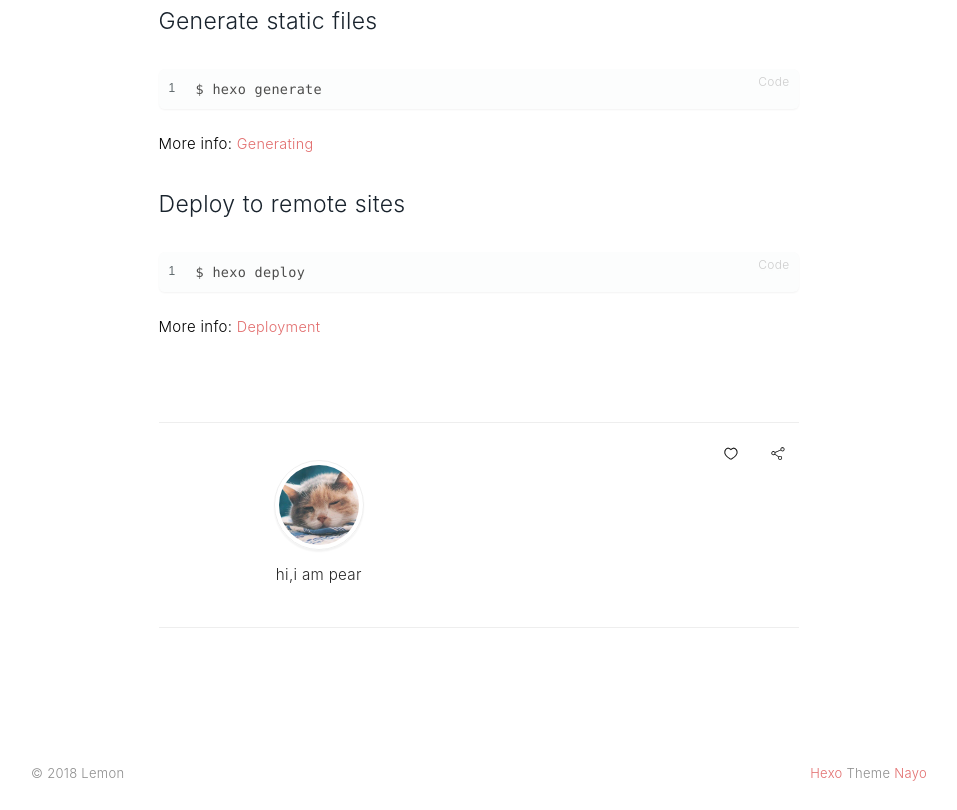
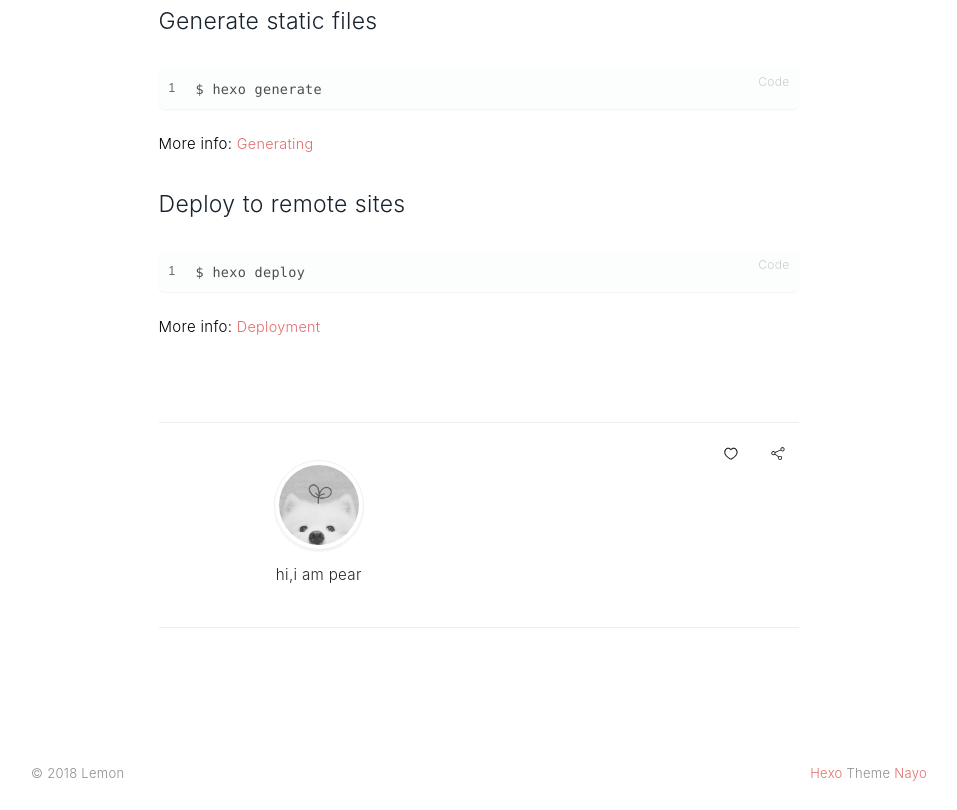
Before and after one commit to Peartomato/peartomato.github.io, a plain HTML site: page 2018/04/08/hello-world/index.html in a window 1280 px wide. Shown: the part 824-1634 px from the top of the page, without its empty margins (161-1118 px from the left). Drawn offline with Linux system fonts and the light colour scheme.

Commit message:
Site updated: 2018-04-09 00:39:01

```diff
--- a/2018/04/08/hello-world/index.html
+++ b/2018/04/08/hello-world/index.html
@@ -127,7 +127,7 @@
 
 <div class="post-footer">
   <div class="pf-left">
-      <img class="pf-avatar" src="/images/header.jpg">
+      <img class="pf-avatar" src="/images/avatar.jpg">
       <p class="pf-des">hi,i am pear</p>
   </div>
 
```
Also changed, not shown: index.html (+1 -1 lines), images/avatar.jpg (added).
